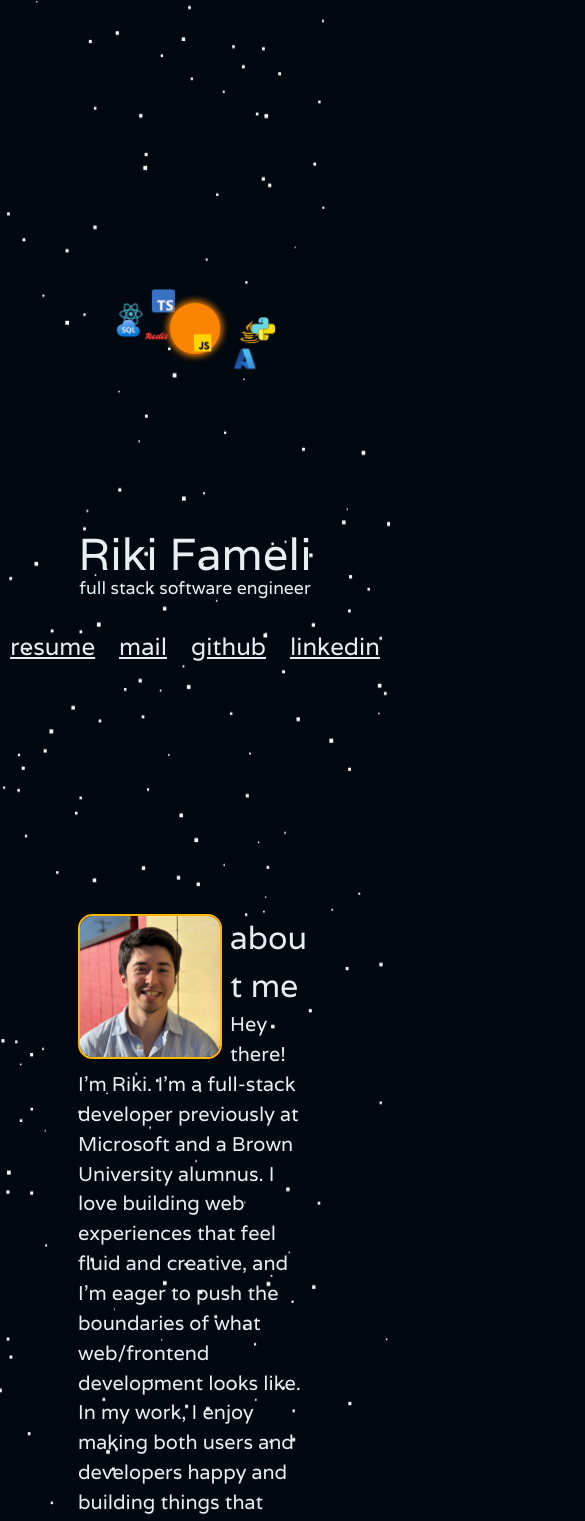
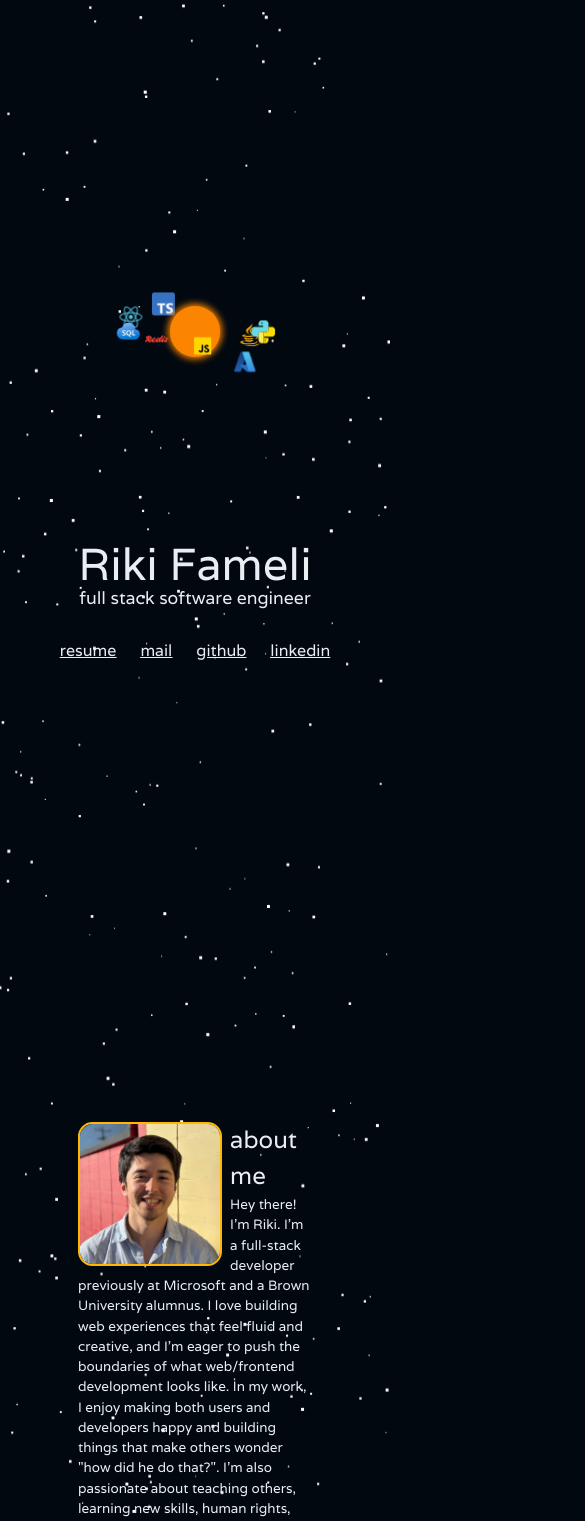
Before and after one commit to r-fameli/r-fameli.github.io, a React (Vite) app: page / in a window 390 px wide. Shown: the top 1521 px of the page, 585 px wide, since content can reach past the window. Built offline with nearby package versions, Linux system fonts and the light colour scheme.

Commit message:
Make font sizes smaller on mobile

```diff
--- a/src/App.scss
+++ b/src/App.scss
@@ -35,7 +35,7 @@ a {
     align-items: center;
 }
 
-.floating-box-container > div {
+.floating-box-container>div {
     width: 100%;
 }
 
@@ -73,3 +73,26 @@ h3 {
 body {
     font-size: clamp(1.2rem, 1rem + 1vw, 1.3rem);
 }
+
+@media only screen and (max-width: 768px) {
+    h1 {
+        font-size: clamp(1.5rem, 1.2rem + 1.2vw, 2.3rem);
+        font-weight: lighter;
+    }
+
+    h2 {
+        font-size: clamp(1.2rem, 0.9rem + 1.3vw, 1.4rem);
+    }
+
+    h3 {
+        font-size: clamp(1.1rem, 0.9rem + 1.1vw, 1.3rem);
+    }
+
+    .nav-font {
+        font-size: clamp(1rem, 2.25vw, 1.3rem);
+    }
+
+    body {
+        font-size: clamp(0.8rem, 0.6rem + 1vw, 1.2rem);
+    }
+}
```
